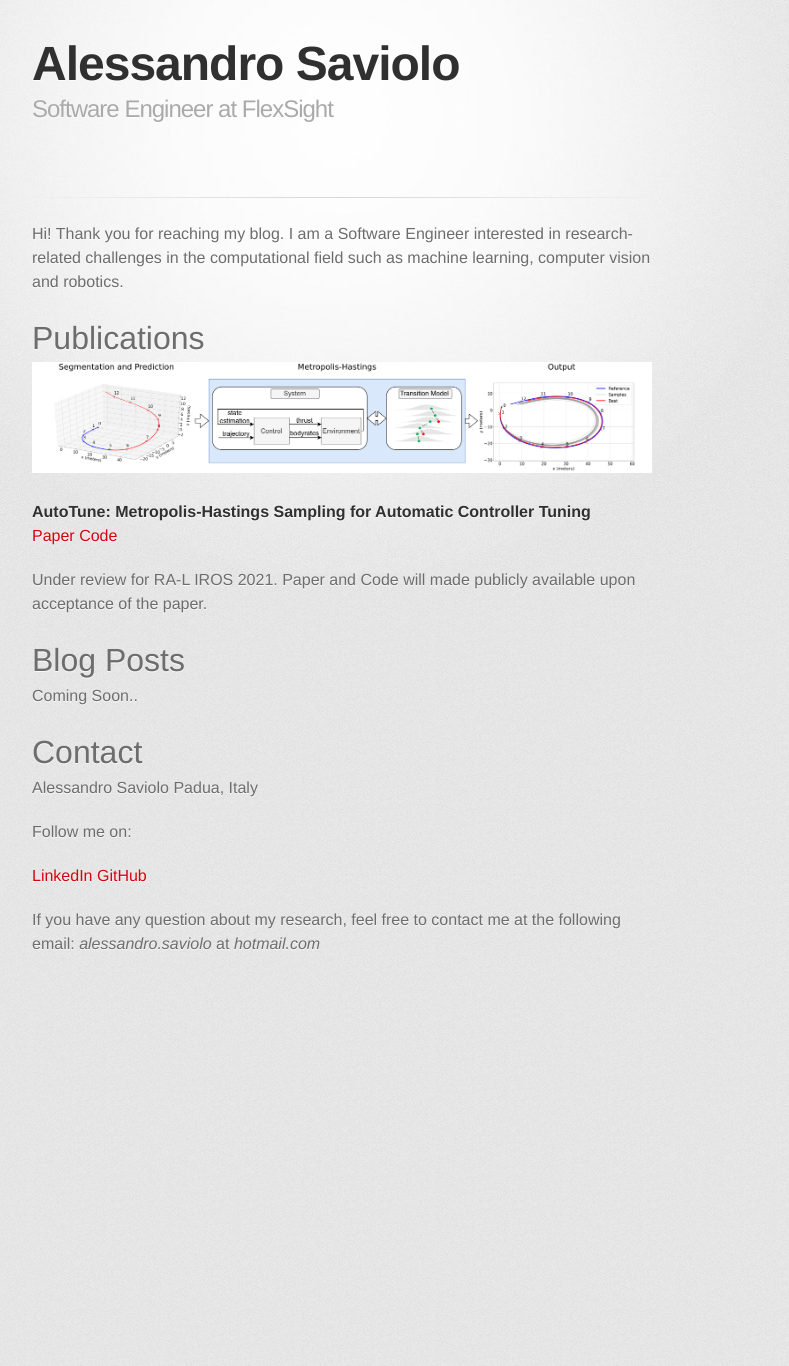
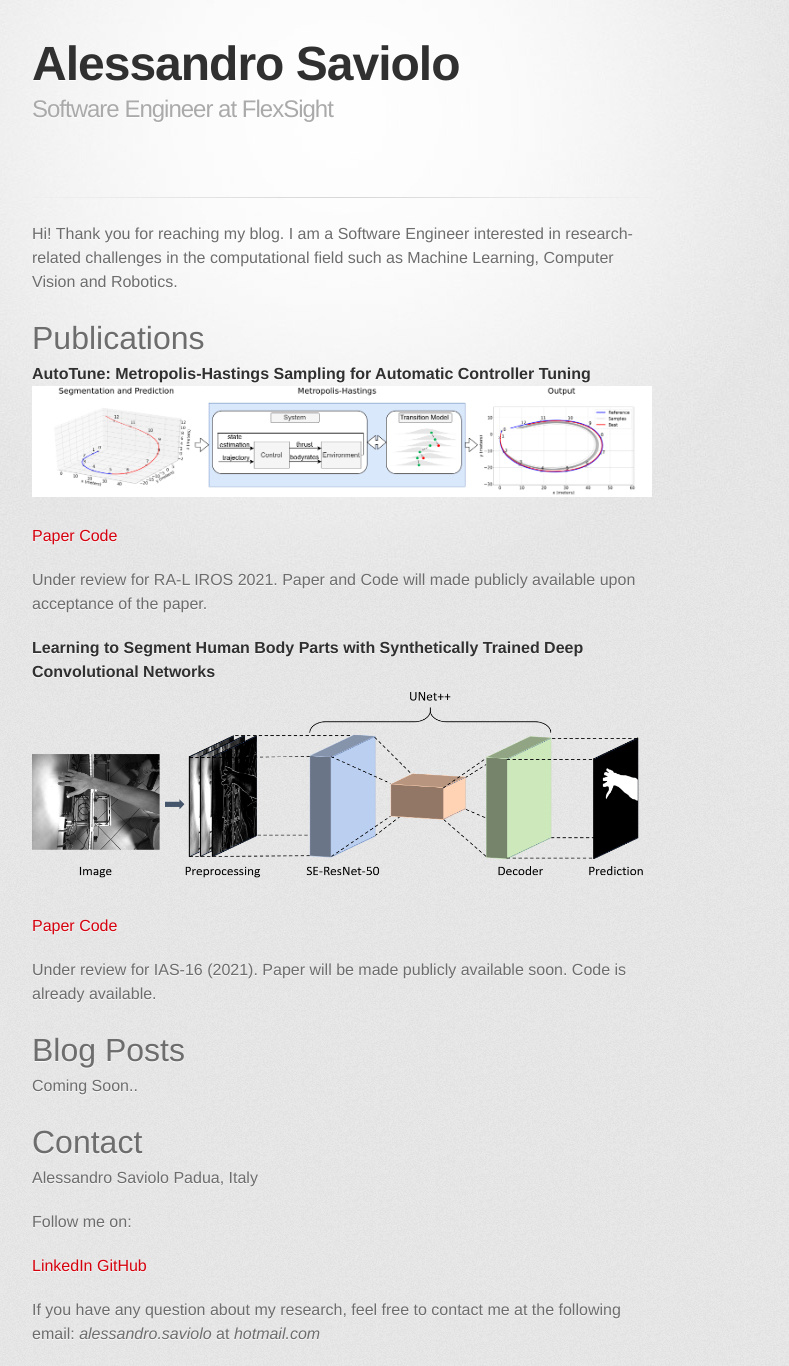
Before and after one commit to AlessandroSaviolo/AlessandroSaviolo.github.io, a Jekyll site: the page built from index.md, in a window 1280 px wide. Shown: the whole page, without its empty margins (298-1087 px from the left). Built offline with Jekyll 4.4.1, drawn with Linux system fonts in a browser that asks for light colours; some web fonts are replaced; before the commit the page ends 976 px from its top, so only the background shows below that.

Commit message:
added IAS-16 paper

```diff
--- a/index.md
+++ b/index.md
@@ -2,19 +2,29 @@
 layout: default
 ---
 
-Hi! Thank you for reaching my blog. I am a Software Engineer interested in research-related challenges in the computational field such as machine learning, computer vision and robotics.
+Hi! Thank you for reaching my blog. I am a Software Engineer interested in research-related challenges in the computational field such as Machine Learning, Computer Vision and Robotics.
 
 # Publications
+
+#### AutoTune: Metropolis-Hastings Sampling for Automatic Controller Tuning
 
 <p align="center">
   <img src="./assets/images/autotune3d.png" title="AutoTune Framework">
 </p>
 
-#### AutoTune: Metropolis-Hastings Sampling for Automatic Controller Tuning
-
 [Paper](https://github.com/AlessandroSaviolo) [Code](https://github.com/AlessandroSaviolo)
 
 Under review for RA-L IROS 2021. Paper and Code will made publicly available upon acceptance of the paper.
+
+#### Learning to Segment Human Body Parts with Synthetically Trained Deep Convolutional Networks
+
+<p align="center">
+  <img src="./assets/images/hbpsegmentation.png" title="AutoTune Framework">
+</p>
+
+[Paper](https://github.com/AlessandroSaviolo) [Code](https://github.com/AlessandroSaviolo/HBPSegmentation)
+
+Under review for IAS-16 (2021). Paper will be made publicly available soon. Code is already available.
 
 # Blog Posts
 
```
Also changed, not shown: assets/images/hbpsegmentation.png (added).
